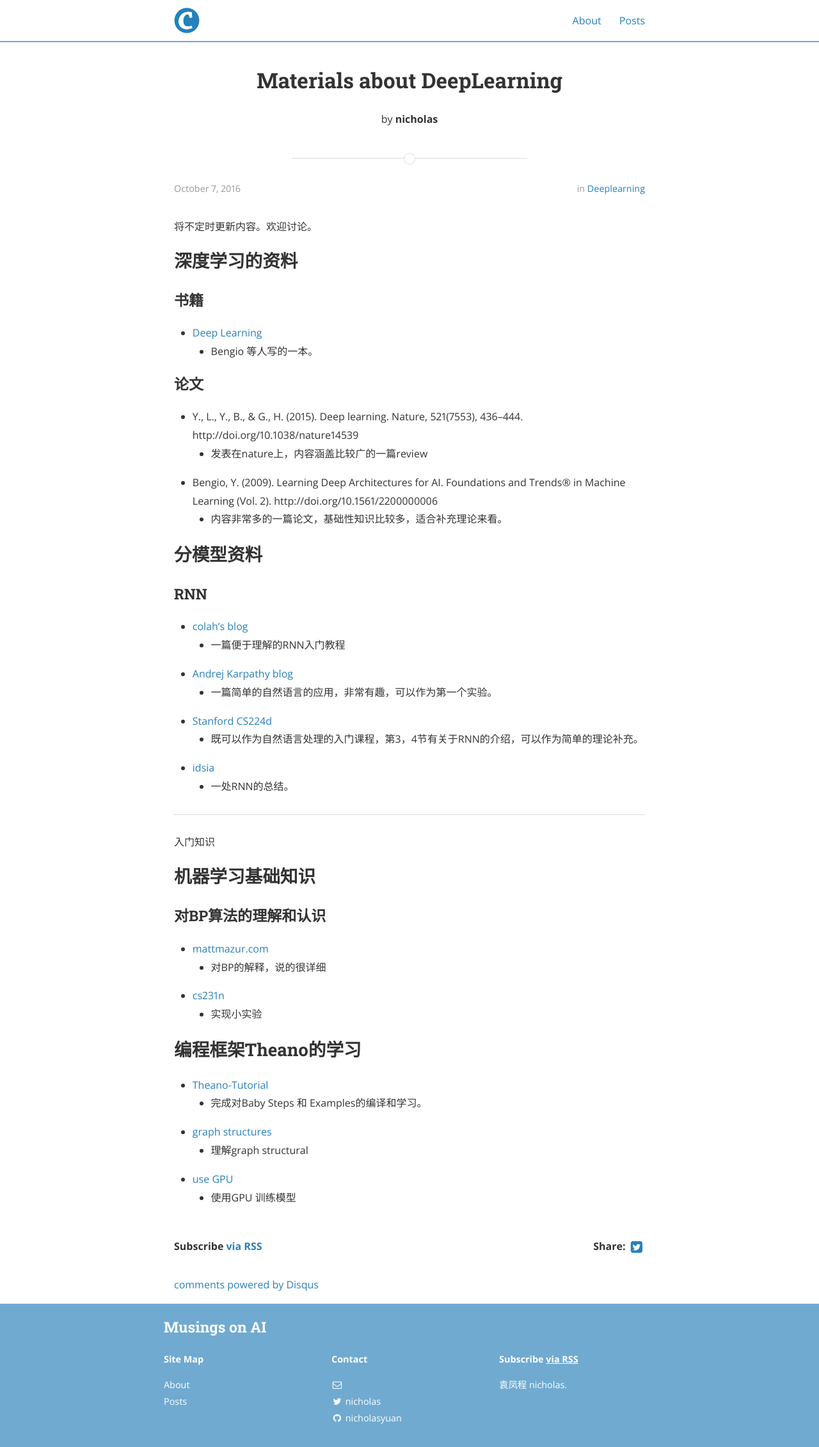
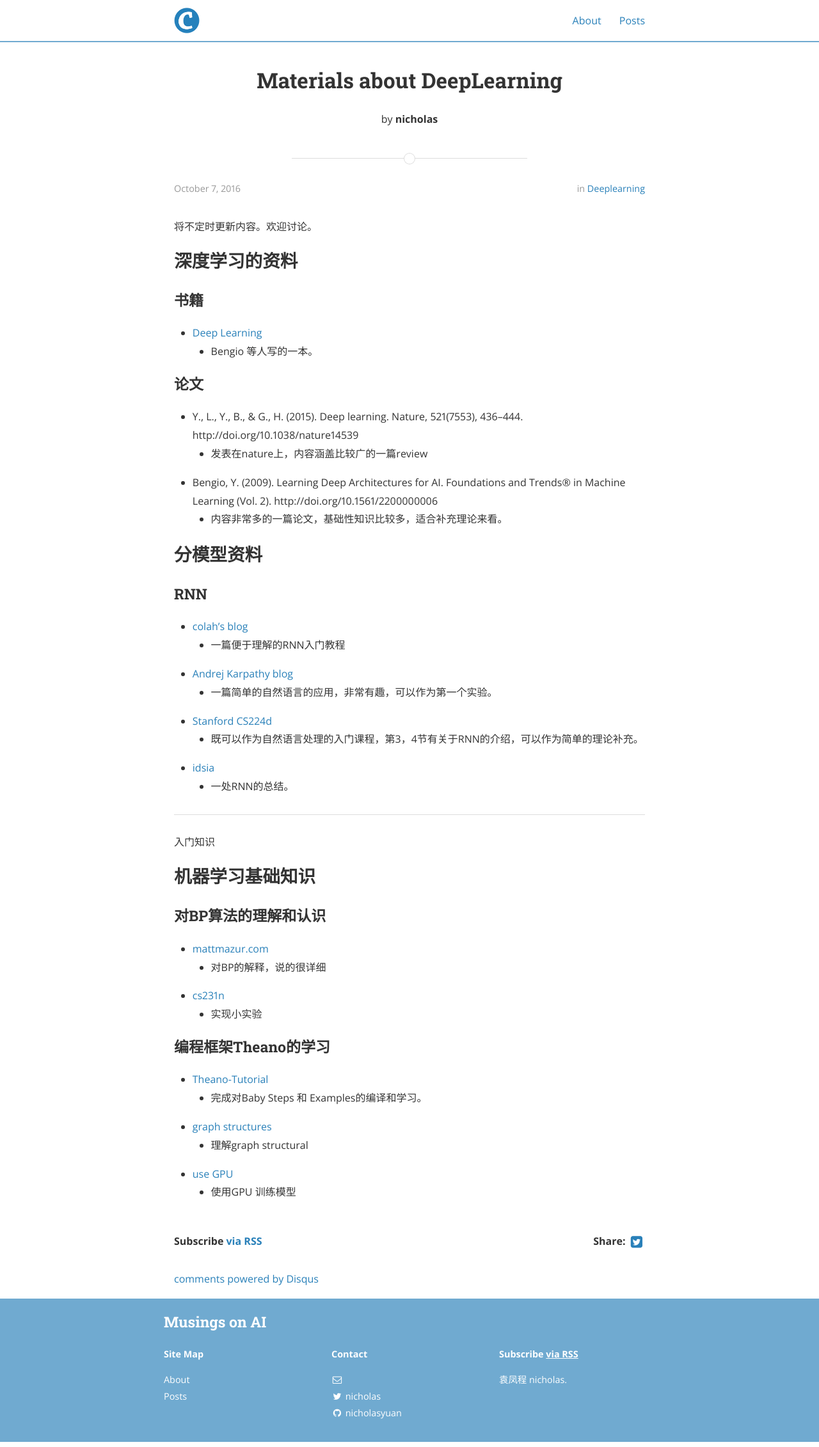
Before and after one commit to NicholasYuan/nicholasyuan.github.com, a Jekyll site: the page built from _posts/2016-10-07-Intro-to-DeepLearning.markdown, in a window 1280 px wide. Shown: the whole page at 64% size. Built offline with Jekyll 4.4.1, drawn with Linux system fonts in a browser that asks for light colours; nearby versions of some CDN libraries; comment, search, counter and statistics services are not loaded; a style sheet for code colours, icons or effects is not loaded.

Commit message:
fix bugs

```diff
--- a/_posts/2016-10-07-Intro-to-DeepLearning.markdown
+++ b/_posts/2016-10-07-Intro-to-DeepLearning.markdown
@@ -46,7 +46,7 @@ categories: DeepLearning
 - [cs231n](http://cs231n.github.io/neural-networks-case-study/)
     + 实现小实验
 
-## 编程框架Theano的学习
+### 编程框架Theano的学习
 
 - [Theano-Tutorial](http://deeplearning.net/software/theano/tutorial/adding.html)
     + 完成对Baby Steps 和 Examples的编译和学习。
```
